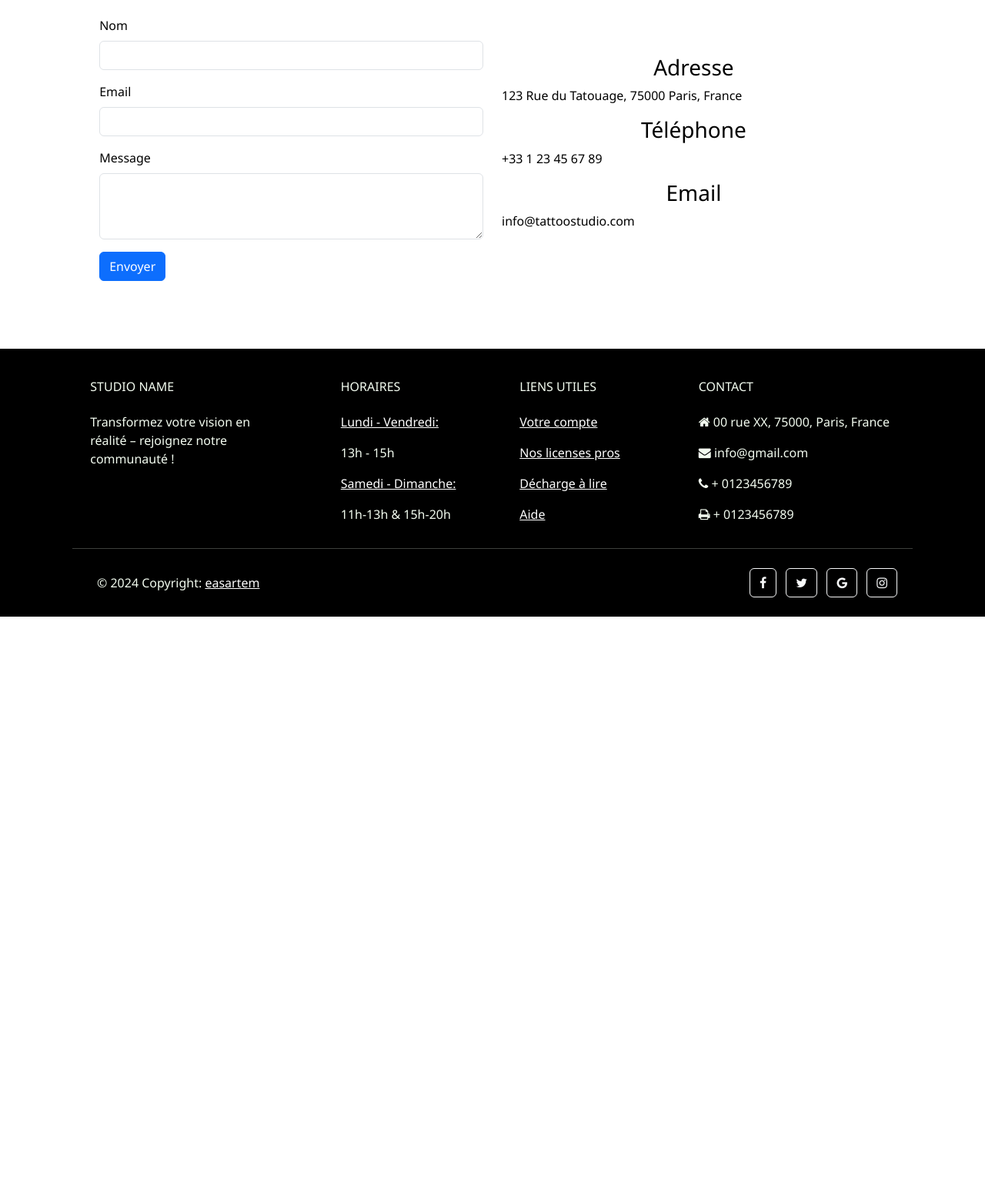
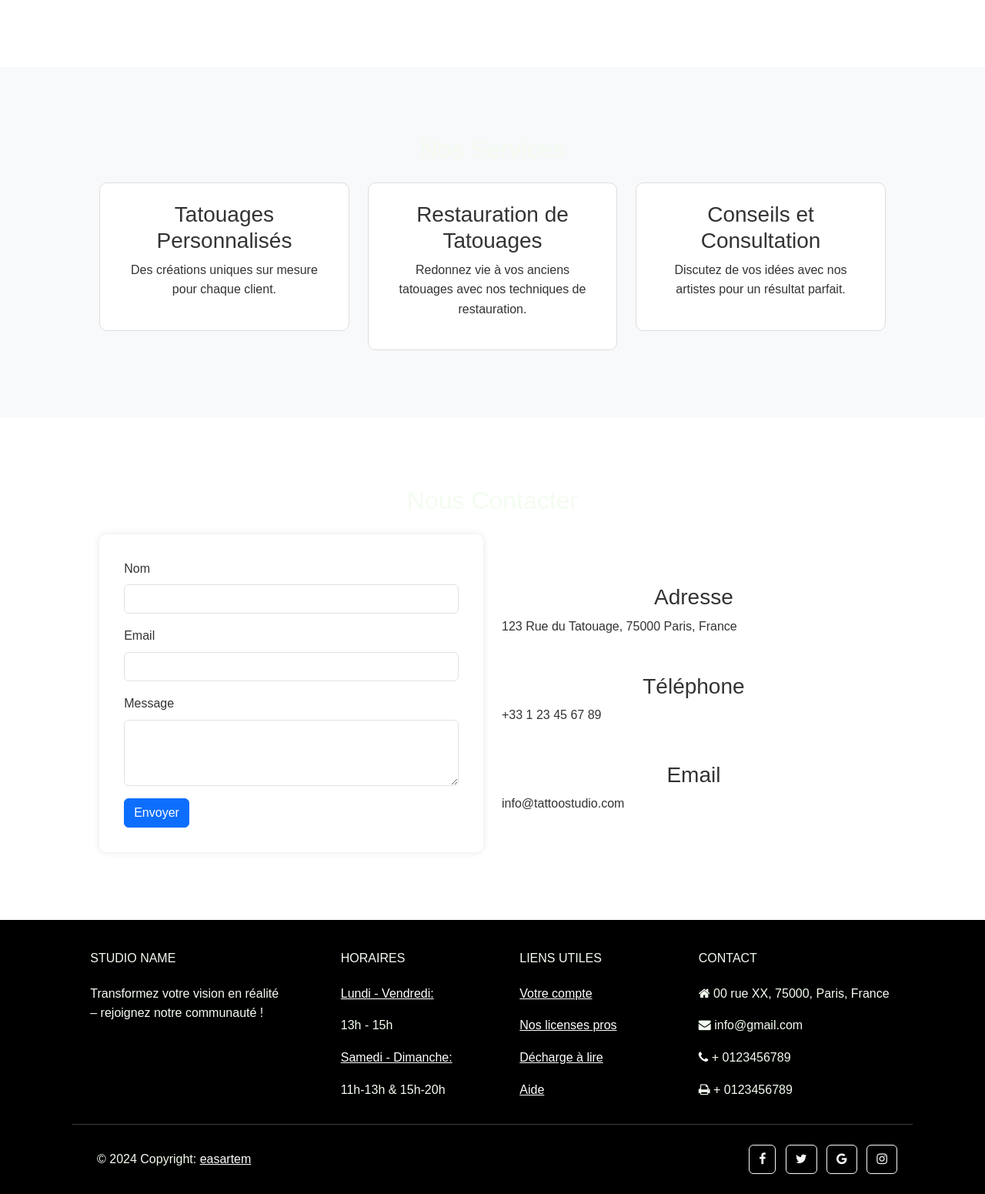
Before and after one commit to easartem/CS50, a Flask app: page /studio in a window 1280 px wide. Shown: the part 1277-2828 px from the top of the page at 77% size. Before the commit the page ends 2078 px from the top, so only its background shows below. Run offline with Flask 3, Linux system fonts and the light colour scheme; data comes from the database, SQL or seed files in the repository; some libraries are stand-ins or nearby versions.

Commit message:
Thu, Jun 20, 2024, 5:16 PM +02:00

```diff
--- a/project/templates/showcase/studio.html
+++ b/project/templates/showcase/studio.html
@@ -5,6 +5,60 @@
 {% endblock %}
 
 {% block main %}
+<style>
+    body {
+    font-family: Arial, sans-serif;
+    color: #333;
+    line-height: 1.6;
+}
+
+.hero {
+    background: url('hero_background.jpg') no-repeat center center/cover;
+    height: 100vh;
+    color: white;
+}
+
+.hero h1 {
+    font-size: 3rem;
+    margin-bottom: 1rem;
+}
+
+.hero p {
+    font-size: 1.25rem;
+    margin-bottom: 2rem;
+}
+
+.about img {
+    max-width: 100%;
+    border-radius: 10px;
+}
+
+.services {
+    background-color: #f9f9f9;
+}
+
+.service-box {
+    background: white;
+    border: 1px solid #ddd;
+    border-radius: 10px;
+    transition: transform 0.3s;
+}
+
+.service-box:hover {
+    transform: translateY(-10px);
+}
+
+.contact h3 {
+    margin-top: 2rem;
+}
+
+.contact form {
+    background: white;
+    padding: 2rem;
+    border-radius: 10px;
+    box-shadow: 0 0 10px rgba(0, 0, 0, 0.1);
+}
+</style>
 
 <section class="hero text-center d-flex flex-column justify-content-center align-items-center">
     <h1>Bienvenue au Nouveau Studio de Tatouage</h1>
```
